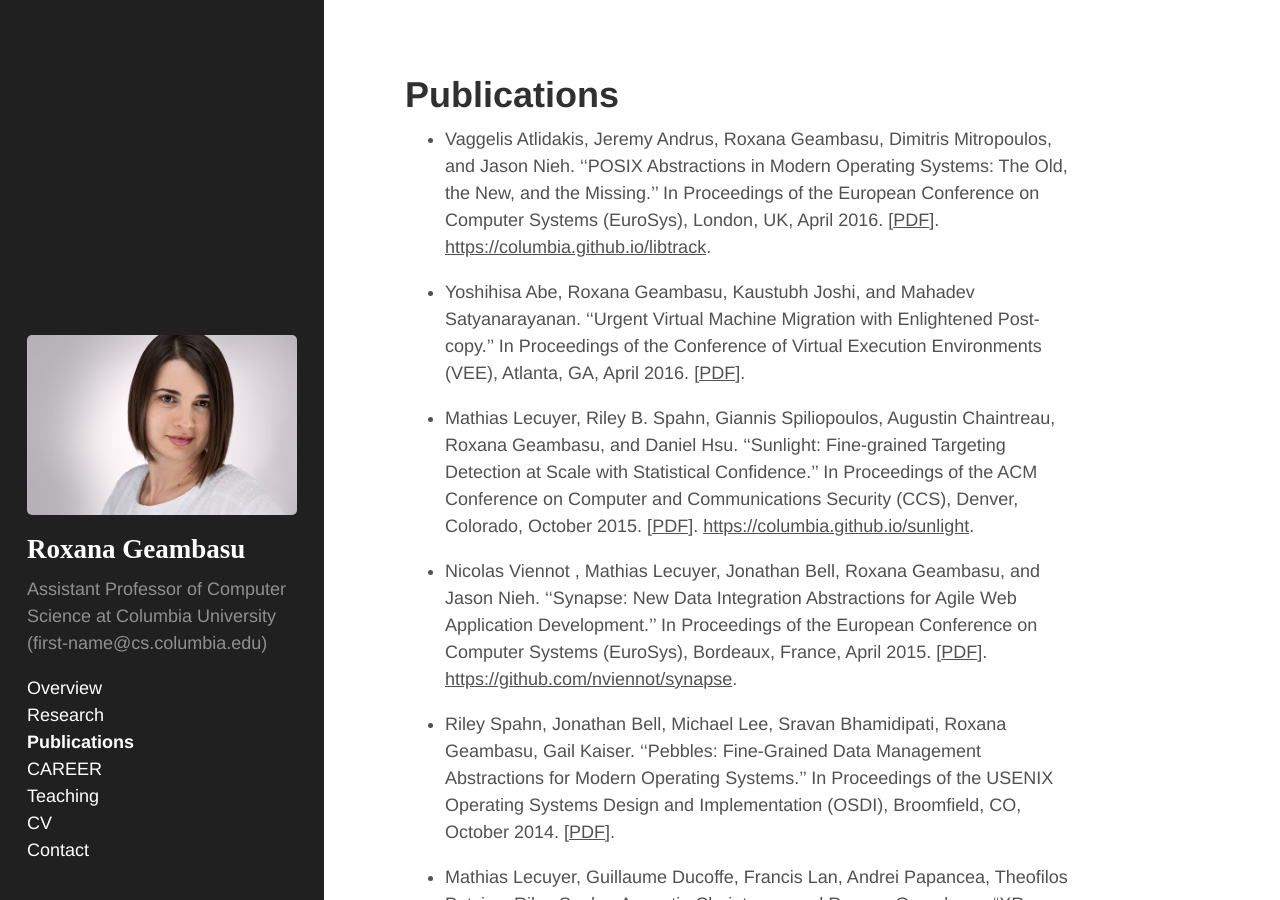
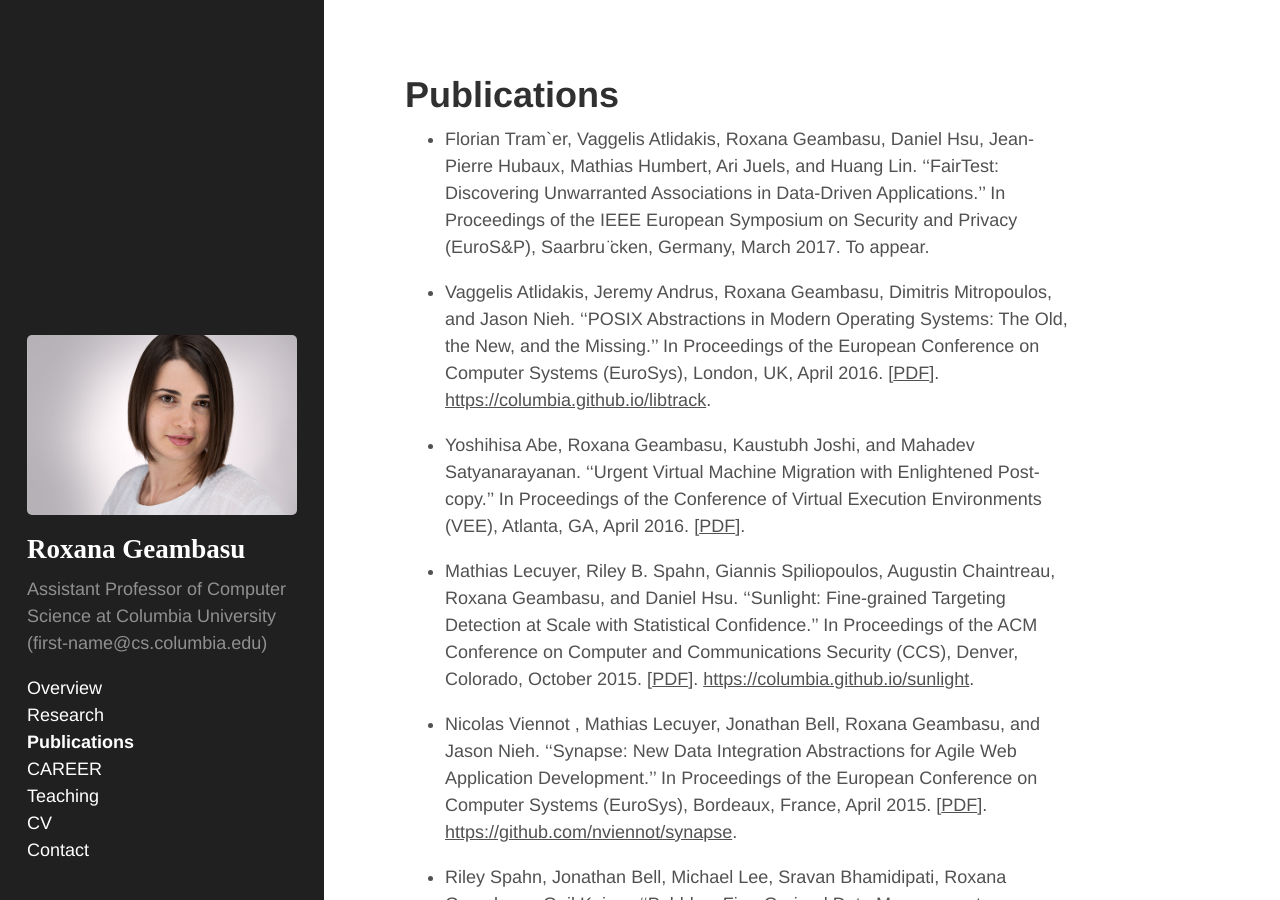
Before and after one commit to roxanageambasu/roxanageambasu.github.io, a Jekyll site: the page built from 02-publications.md, in a window 1280 px wide and 900 px high. Built offline with Jekyll 4.4.1, drawn with Linux system fonts in a browser that asks for light colours; Markdown is read by kramdown in place of the engine named in the settings.

Commit message:
added fairtest

```diff
--- a/02-publications.md
+++ b/02-publications.md
@@ -2,6 +2,11 @@
 layout: page
 title: Publications
 ---
+* Florian Tram`er, Vaggelis Atlidakis, Roxana Geambasu, Daniel Hsu, Jean-Pierre Hubaux, Mathias Humbert, Ari Juels, and Huang Lin.
+  ''FairTest: Discovering Unwarranted Associations in Data-Driven Applications.''
+  In Proceedings of the IEEE European Symposium on Security and Privacy (EuroS&P), Saarbru ̈cken, Germany, March 2017.
+  To appear.
+
 * Vaggelis Atlidakis, Jeremy Andrus, Roxana Geambasu, Dimitris Mitropoulos, and Jason Nieh.
   ''POSIX Abstractions in Modern Operating Systems: The Old, the New, and the Missing.''
   In Proceedings of the European Conference on Computer Systems (EuroSys), London, UK, April 2016.
```
